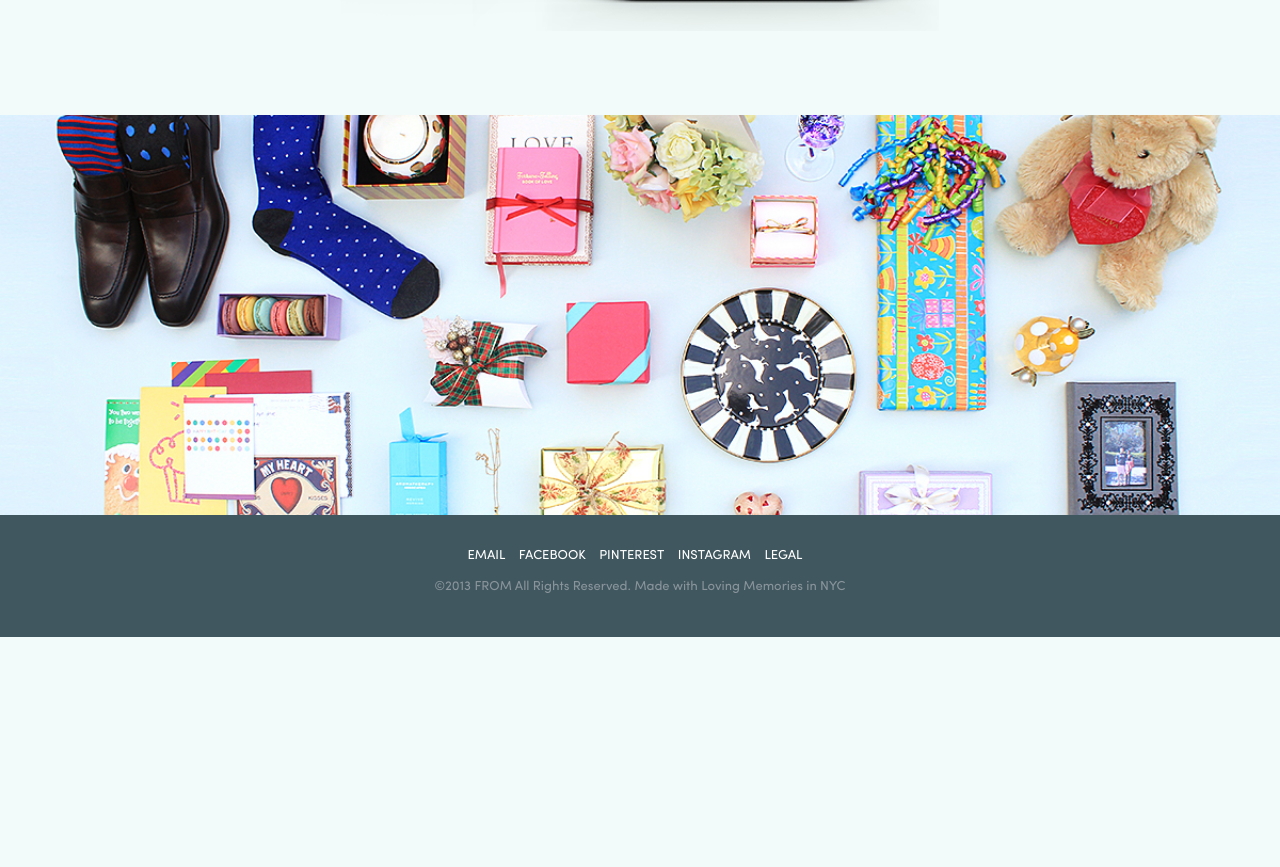
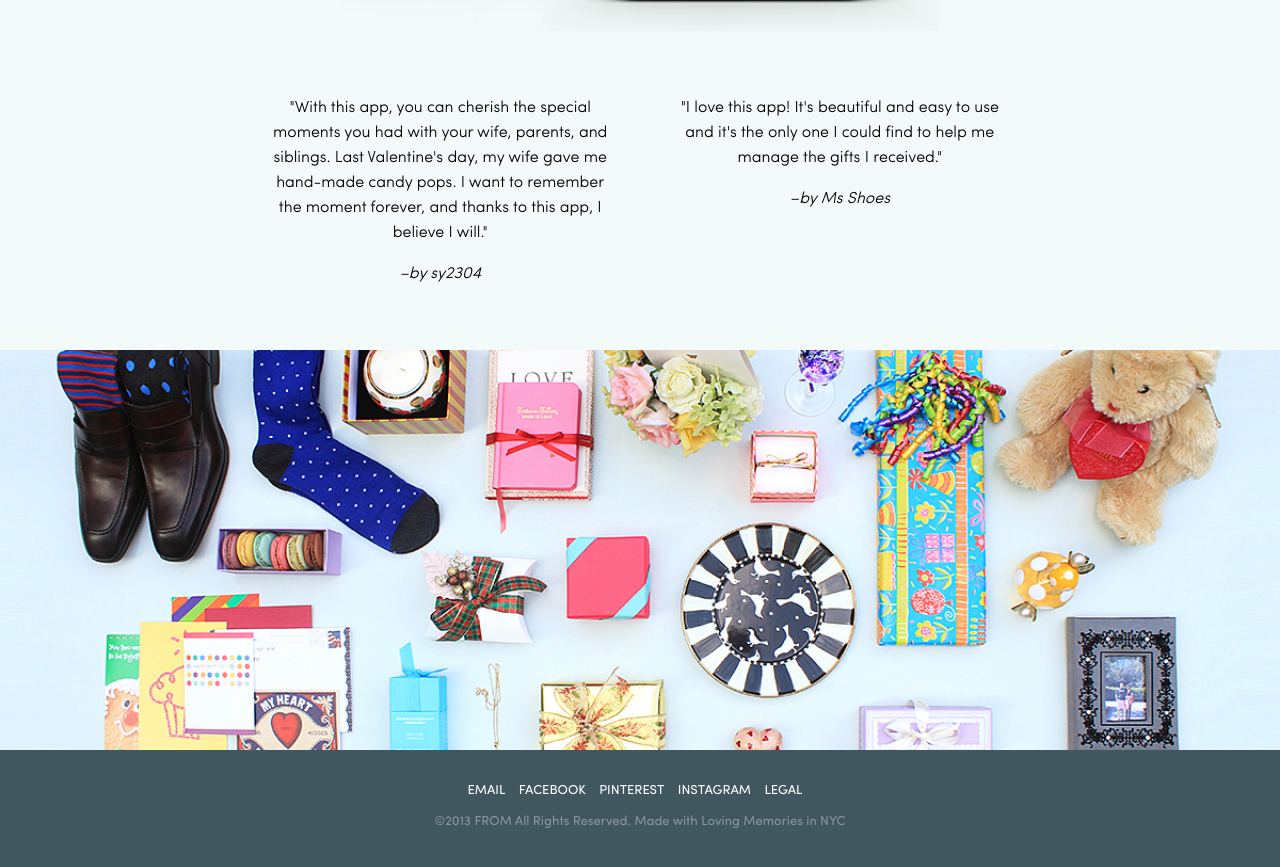
Before and after one commit to kkimssoo/kkimssoo.github.io, a plain HTML site: page Final Project - FROM/fromapp-homepage-v2.html in a window 1280 px wide. Shown: the part 5837-6704 px from the top of the page. Before the commit the page ends 6474 px from the top, so only its background shows below. Drawn offline with nearby package versions, Linux system fonts and the light colour scheme.

Commit message:
Syncing Soo GA Final Project - v2

```diff
--- a/Final Project - FROM/css/style.css
+++ b/Final Project - FROM/css/style.css
@@ -153,16 +153,6 @@ a:hover {
 	margin-top:0;
 }
 
-
-.hero {
-	text-align: center;
-	background:url("../img/from-cover-photo.jpg") center center no-repeat;
-    background-size:cover;
-    height:400px;
-    margin-top: 40px;
-    width:100%;
-}
-
 .hero-carousel {
 	width:100%;
 	margin-top:49px;
@@ -225,6 +215,36 @@ a:hover {
 	left: 0;
 	width: 100%;
 	height: 100%; }
+
+
+.quote {
+	float:left;
+	width:46%;
+	margin-right:8%;
+	padding: 2px 0 50px 0;
+}
+
+.quote p{
+	font-family: 'sofia_pro_lightregular';
+	font-size:16px;
+	line-height: 25px;
+}
+
+.quote:last-child {
+	margin-right:0;
+}
+
+
+.hero {
+	text-align: center;
+	background:url("../img/from-cover-photo.jpg") center center no-repeat;
+    background-size:cover;
+    height:400px;
+    margin-top: 40px;
+    width:100%;
+    overflow: auto;
+}
+
 
 
 footer {
@@ -431,6 +451,11 @@ footer a:hover {
 		margin-top:55px;
 	}
 
+	.quote {
+	display:none;
+}
+
+
 
 
 }
--- a/Final Project - FROM/fromapp-homepage-v2.html
+++ b/Final Project - FROM/fromapp-homepage-v2.html
@@ -76,8 +76,18 @@
 		<img src="img/fromapp-hp-6-sm.png">
 	</section>
 
+	<section class="content">
+		<div class="quote">
+			<p>"With this app, you can cherish the special moments you had with your wife, parents, and siblings. Last Valentine's day, my wife gave me hand-made candy pops. I want to remember the moment forever, and thanks to this app, I believe I will."</p>
+			<p style="font-style:italic";>–by sy2304</p>
+		</div>
+		<div class="quote">
+			<p>"I love this app! It's beautiful and easy to use and it's the only one I could find to help me manage the gifts I received." </p>
+			<p style="font-style:italic";>–by Ms Shoes</p>
+		</div>
 
 
+	</section>
 
 	<section class="hero">
 		</section>
```
